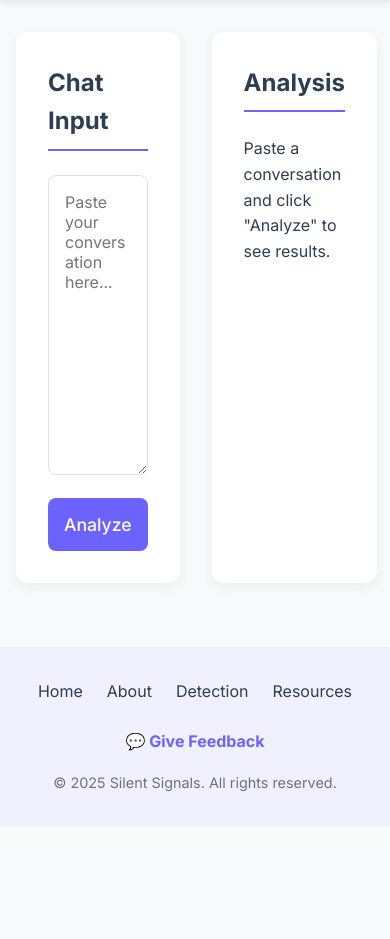
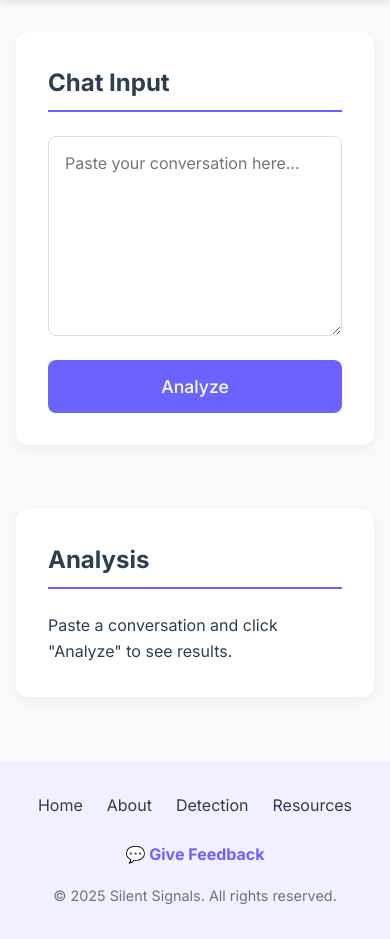
Before and after one commit to Mangasree/silent-signals, a Flask app: page /detection in a window 390 px wide. Shown: the part 81-1020 px from the top of the page. Before the commit the page ends 873 px from the top, so only its background shows below. Run offline with Flask 3, Linux system fonts and the light colour scheme; parts of the project's set-up code (start-up, migrations or seed data) failed here and were passed over.

Commit message:
Update detection.html added responsiveness

```diff
--- a/templates/detection.html
+++ b/templates/detection.html
@@ -98,6 +98,28 @@
         border-radius: 20px;
         font-weight: 500;
     }
+    @media (max-width: 992px) {
+        .detection-container {
+            flex-direction: column;
+        }
+
+        .input-section, .analysis-section {
+            width: 100%;
+        }
+
+        textarea {
+            min-height: 200px;
+        }
+
+        .result-message {
+            font-size: 1.2rem;
+            padding: 1rem;
+        }
+
+        .abusive-details h3 {
+            font-size: 1.1rem;
+        }
+    }
 </style>
 {% endblock %}
 
```
